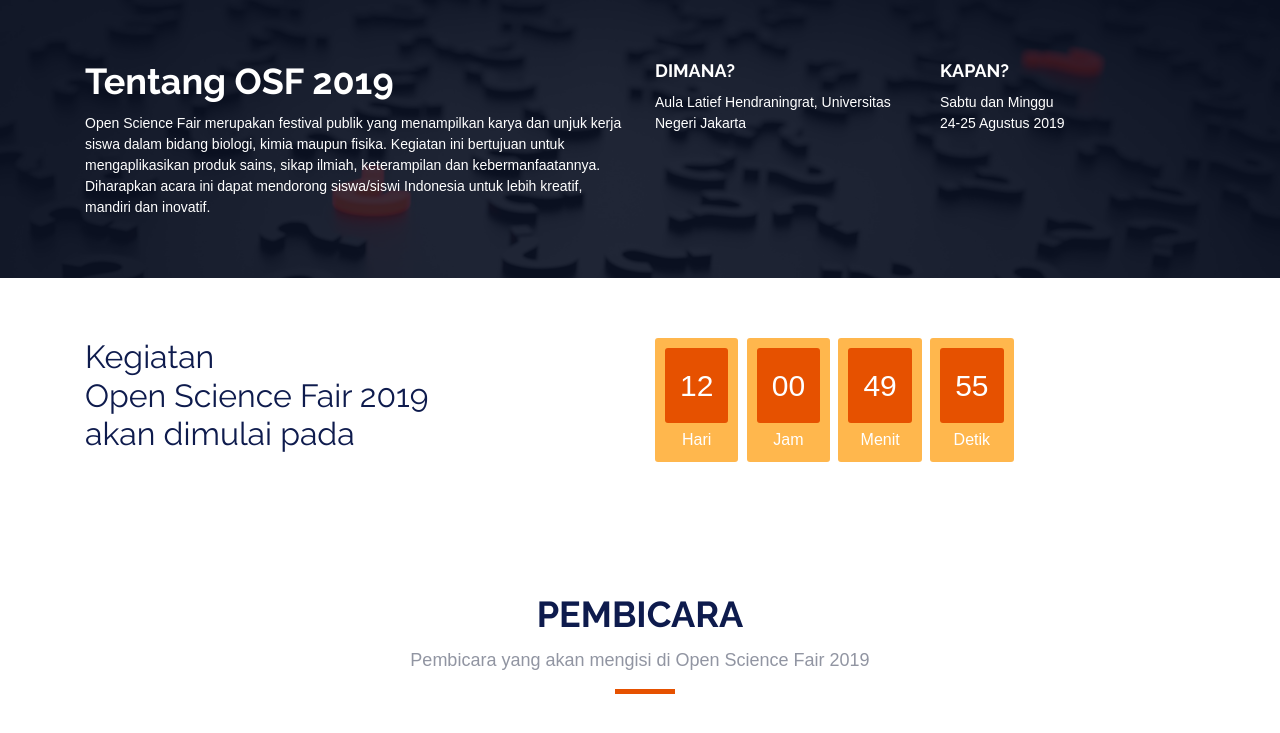
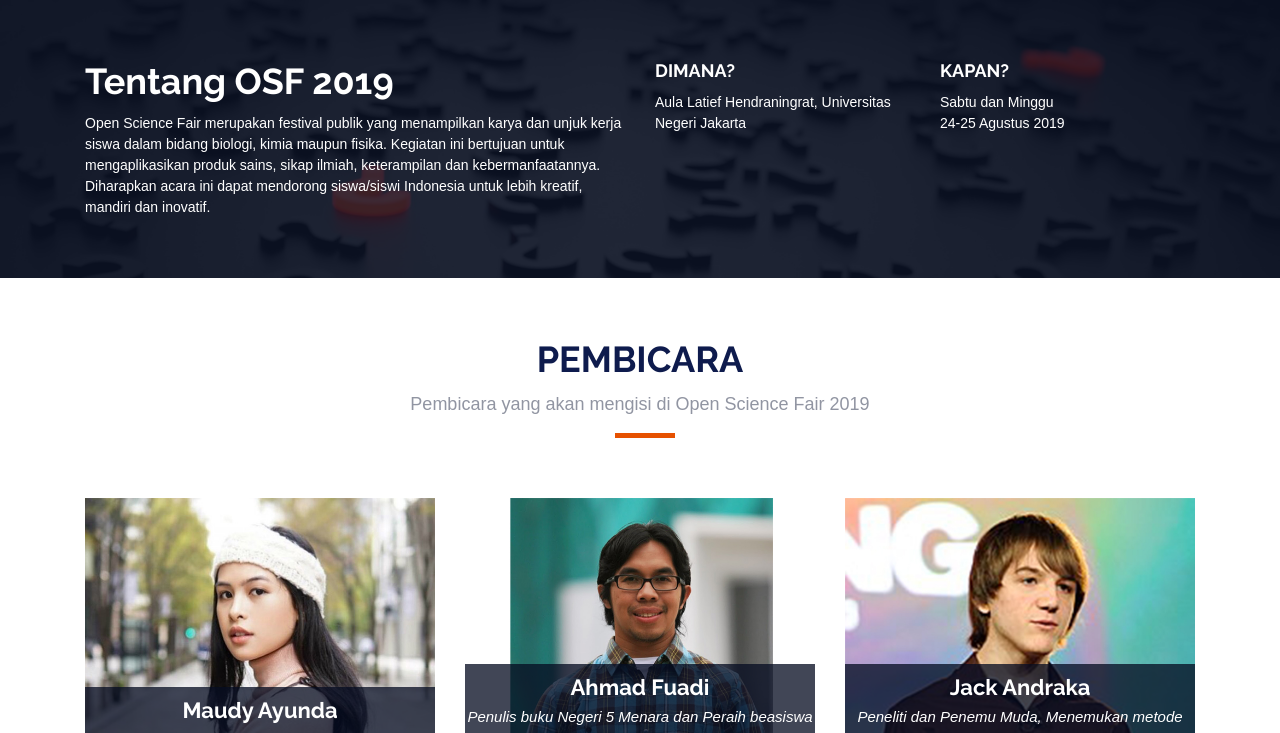
Before and after one commit to openaccessindonesia/opensciencefair2019, a plain HTML site: page index.html in a window 1280 px wide. Shown: the part 800-1533 px from the top of the page. Drawn offline with Linux system fonts and the light colour scheme; animation ran at ten frames a second.

Commit message:
hidetime

```diff
--- a/index.html
+++ b/index.html
@@ -171,17 +171,17 @@
     </section>
 
     <!-- Coundown Section Start -->
-    <section id="hotels" class="wow fadeInUp">
-      <div class="container">
+<!--     <section id="hotels" class="wow fadeInUp">
+      <div class="container"> -->
         <!-- <div class="section-header">
           <h2>Kegiatan akan dimulai pada</h2>
           <p>Pembicara yang akan mengisi di Open Science Fair 2019</p>
         </div> -->
-        <div class="row">
+<!--         <div class="row">
           <div class="col-md-6">
-            <h2>Kegiatan <br> Open Science Fair 2019 <br>akan dimulai pada</h2>
+            <h2>Kegiatan <br> Open Science Fair 2019 <br>akan dimulai pada</h2> -->
             <!-- <p>Open Science Fair merupakan festival publik yang menampilkan karya dan unjuk kerja siswa dalam bidang biologi, kimia maupun fisika. Kegiatan ini bertujuan untuk mengaplikasikan produk sains, sikap ilmiah, keterampilan dan kebermanfaatannya. Diharapkan acara ini dapat mendorong siswa/siswi Indonesia untuk lebih kreatif, mandiri dan inovatif.</p> -->
-          </div>
+<!--           </div>
           <div class="col-md-6">
             <div class="row ">
                 <div class="col-md-12 col-sm-12 col-xs-12">
@@ -211,7 +211,7 @@
           </div>
         </div>
       </div>
-    </section>
+    </section> -->
 
     <!--==========================
       Speakers Section
```
